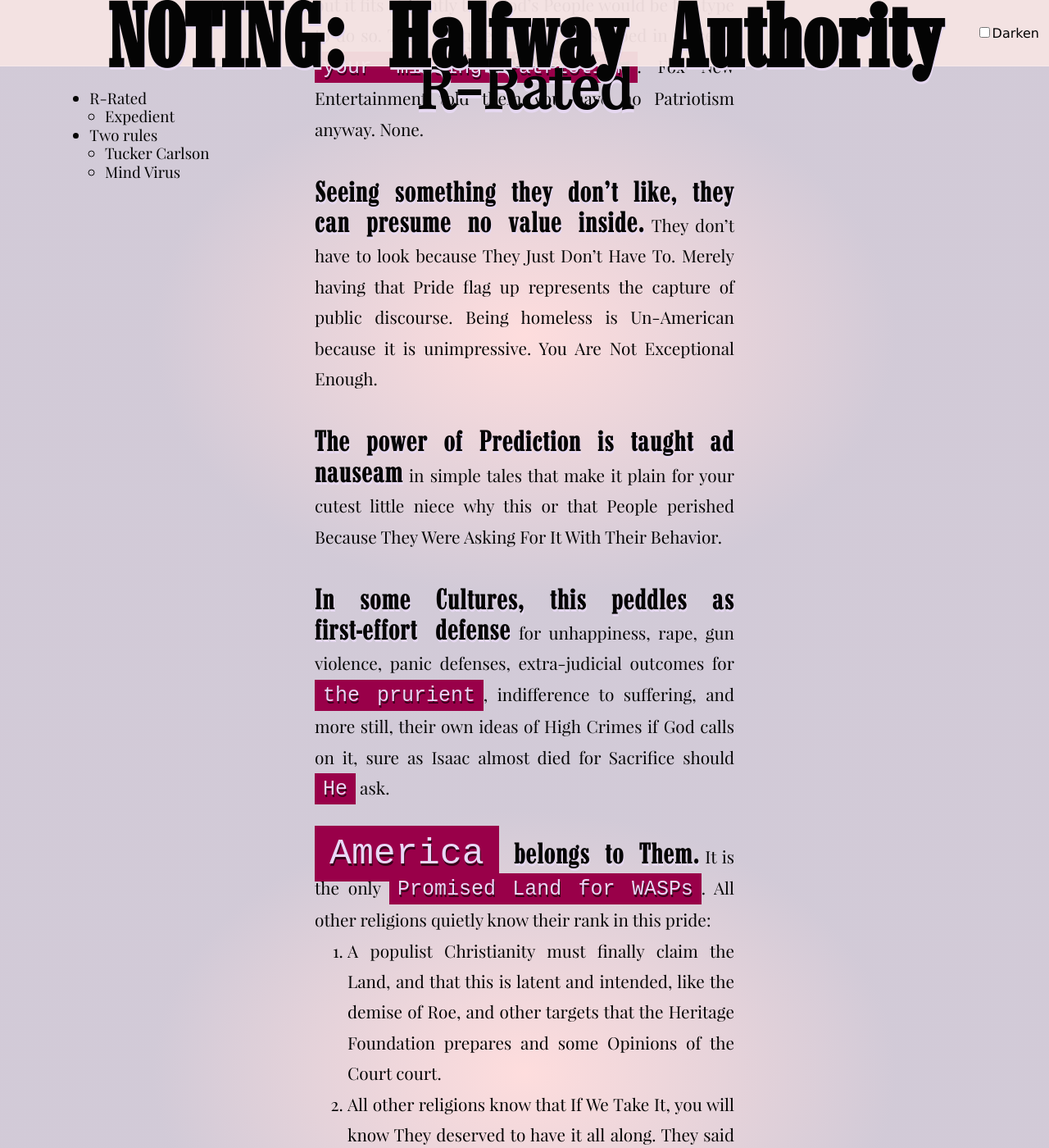
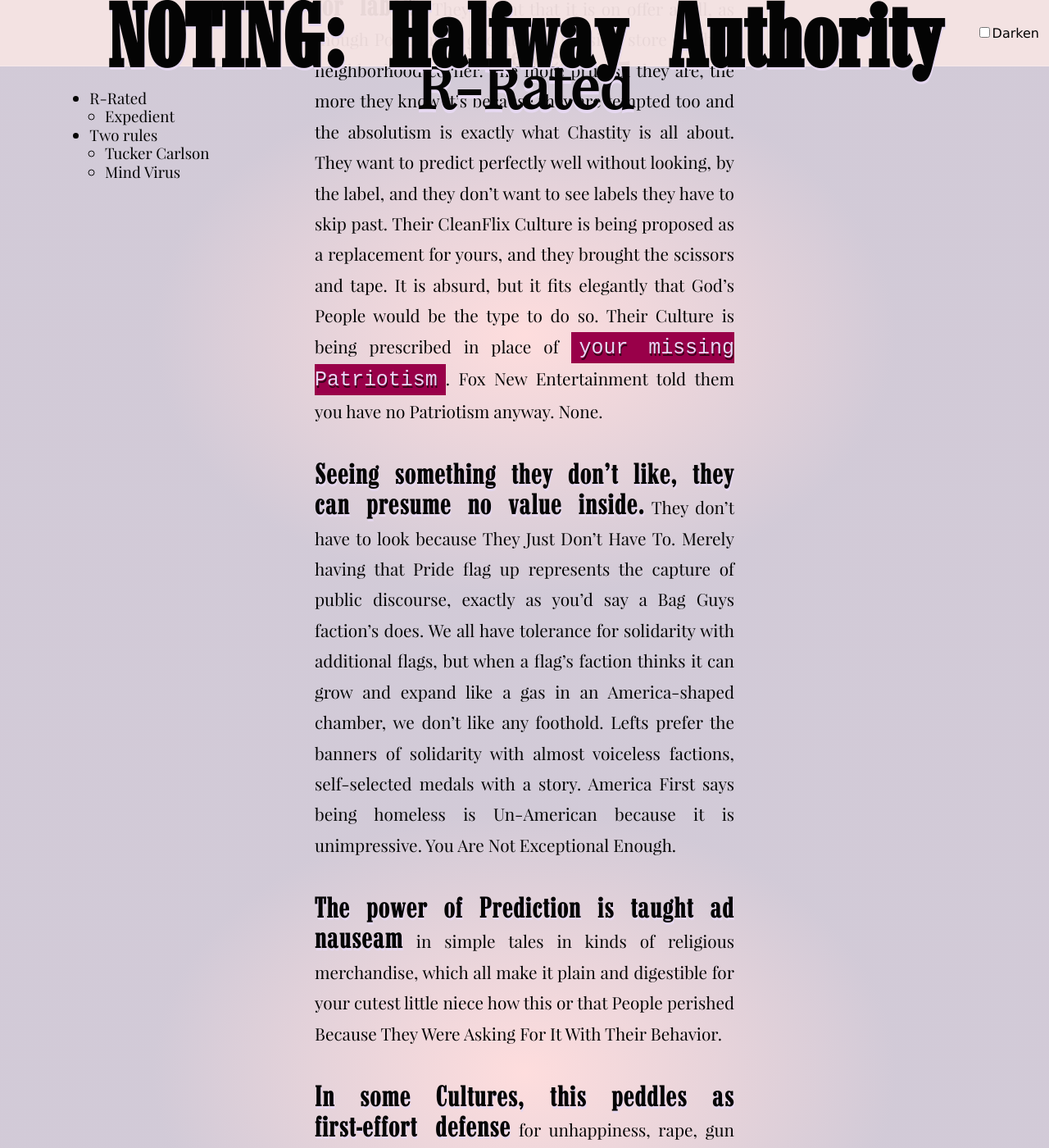
Before and after one commit to tiliv/antibody, a Jekyll site: the page built from docs/journal/autumn-Ryan-Halfway-Authority/index.md, in a window 1280 px wide and 1400 px high, scrolled down 11742 px. Shown: the whole window at 82% size. Built offline with Jekyll 4.4.1, drawn with Linux system fonts in a browser that asks for light colours; some of the changed text lies outside the part shown.

Commit message:
Clean up beginning

```diff
--- a/docs/journal/autumn-Ryan-Halfway-Authority/index.md
+++ b/docs/journal/autumn-Ryan-Halfway-Authority/index.md
@@ -47,9 +47,11 @@
 
 **"Giving it time" was precisely what `MAGA` made a success condition**, instead of yours. The Unitary Executive moves quickly because it has a spellbook of Lawfare prepared by The Heritage Foundation, far more than we get the privilege of knowing until it's deployed. The Unitary Executive has weaponized legal `Privilege` without recourse, using lawyers for task dispatchers. The time has passed, and they got what they needed time for. The quality of lawyers available to the Unitary Executive has increased now; as before, it has used time well against other measures of worth.
 
-**In this same time, `The Executive` Thwarted All Verdicts** by only asserting that `lawsuits were not allowed`, and that `the time for those had passed`. He no longer took questions about his claims back then, that the time for it was indeed `Now.` This Lawfare switch is the whole conclusion to the trick he started at the time you cite. He can make you go away just by not talking to you, and he knows you'll forget because he's capable of making sure with the list of things `his Government In Waiting prepared`. They know `Liberals are Weak. They won't do anything.` The zone is flooding.
+**In this same time, `The Executive` Thwarted All Verdicts** by only asserting that `lawsuits were not allowed`, and that `the time for those had passed`. He no longer took questions about his claims back then, that the time for it was indeed `Now.` This Lawfare switch is the whole conclusion to the trick he started at the time you cite. He can make you go away just by not talking to you, and he knows you'll forget because he's capable of making sure with the list of things `his Government In Waiting prepared`. They know `Liberals are Weak. They won't do anything.` The zone is flooding, so that you do nothing even while you do a tiny something.
 
-**The wind-driven Terms and Conditions placed upon the United States by a Unitary Executive** make certain that `No American Dream` is possible `but His`. The mantle of power sought enables that which was `Prepared by God for the Wise Leadership of His People`. He can go that far. He can go further `by contemplating it while you ignored Him`. His `retribution` will be `like God The Father's`. `He is God.` *`Did you think I called Donald Trump a pronoun?`*
+**They defined your too-big heart as a problem, and a way to control you indirectly.** You may be picking up toys while the angry adults do undescribable things out of focus. You won't know what they're doing while you toil. They don't care about the toys, but they know you do, and they're using it against you.
+
+**The wind-driven Terms and Conditions placed upon the United States by a Unitary Executive** make certain that `No American Dream` is possible `but His`. The mantle of power sought after enables that which was `Prepared by God for the Wise Leadership of His People`. He can go that far. He can go further `by contemplating it while you ignored Him`. His `retribution` will be `like God The Father's`. `He is God.` *`Did you think I called Donald Trump a pronoun?`*
 
 **The mass and sudden `conversion of the Wicked` is anticipated already.** Many false prophets believe they hold God's Original Authority, and the Unitary Executive listens with interest for novel ideas of worth. He gathered those most distant to you, `your "Others"` whom you provided no decency in policy or manners. The Executive was listening. The Executive made choirs for them, and they called Donald John Trump `a Prophet`.
 
@@ -67,19 +69,19 @@
 
 **Taught before that "people will say anything", I can indeed confirm** that People really will say anything. We are rationalization engines by design. Happiness fits better when the terms were rationalized by you personally. We rationalize by nature, and so You Should Expect It And Not Listen. It is the flimsy say-nothing defense of arguments that don't matter. Falling for the details of their Rationalization is the proximate point of them raising it. They can put complex debate to bed with a verse Held Up As A Meme. The given one is an excuse provided in full Faith of the Original, which they will not be able to explain. They are imperfect, they're just telling you that God's coming. It's not their fault when you're Unhappy.
 
-**"You're just angry" is not good enough for turning someone away** with a `You Have Your Answer.` Haters gonna `hate it if I take their Country from them` for a theological layup. If Those taking heart in `your eventual demise` and giving that time, is a good idea to you, you might have your head in the sand.
+**"You're just angry" is not good enough for turning someone away** with a `You Have Your Answer.` Haters gonna `hate it if I take their Country from them` for a theological layup. If Those taking heart in `your eventual demise`, if giving that time is a good idea to you, you might have your head in the sand.
 
 **Mass digital socialization has diversified our thoughts much faster** than most basically conservative People expected. Our cultural Lefts certainly know it: Hurry Up And Change For Us. Culture is supposed to change as fast as the rules say so, written or scrawled with sloppy precedent. Don't You Dare Unshake The Boat.
 
 **A Mormon could read the "R-Rated" heading moniker** and turn away promptly without reading a word, and take no thought in going on to describe what it "looks like" as though they have Qualified Immunity for what they whisper next. Their Job Is To Do Damage To You. Your credibility must not ever appear correct, so that it doesn't matter what you use your mouth to say. We see this in attacks on academics of all kinds, no matter how practical their industries are. They want to read the labels and know it's safe. They want a Disney movie that doesn't have A Gay, or Two Gays (which is literally worse).
 
-**Content-adverse adults are not satisfied for labels.** They resent that it is on offer at all, as though PornHub is operating a physical store on their neighborhood corner. The more prudish they are, the more they know it's because they are tempted too and the absolutism is exactly what Chastity is all about. They want to predict perfectly well without looking, by the label, and they don't want to see labels they have to skip past. Their CleanFlix Culture is being proposed as a replacement for yours, and they brought the scissors and tape. It is absurd, but it fits elegantly that God's People would be the type to do so. Their Culture is being prescribed in place of `your missing Patriotism`. Fox New Entertainment told them you have no Patriotism anyway. None.
+**Content-averse adults are not satisfied for labels.** They resent that it is on offer at all, as though PornHub is operating a physical store on their neighborhood corner. The more prudish they are, the more they know it's because they are tempted too and the absolutism is exactly what Chastity is all about. They want to predict perfectly well without looking, by the label, and they don't want to see labels they have to skip past. Their CleanFlix Culture is being proposed as a replacement for yours, and they brought the scissors and tape. It is absurd, but it fits elegantly that God's People would be the type to do so. Their Culture is being prescribed in place of `your missing Patriotism`. Fox New Entertainment told them you have no Patriotism anyway. None.
 
-**Seeing something they don't like, they can presume no value inside.** They don't have to look because They Just Don't Have To. Merely having that Pride flag up represents the capture of public discourse. Being homeless is Un-American because it is unimpressive. You Are Not Exceptional Enough.
+**Seeing something they don't like, they can presume no value inside.** They don't have to look because They Just Don't Have To. Merely having that Pride flag up represents the capture of public discourse, exactly as you'd say a Bag Guys faction's does. We all have tolerance for solidarity with additional flags, but when a flag's faction thinks it can grow and expand like a gas in an America-shaped chamber, we don't like any foothold. Lefts prefer the banners of solidarity with almost voiceless factions, self-selected medals with a story. America First says being homeless is Un-American because it is unimpressive. You Are Not Exceptional Enough.
 
-**The power of Prediction is taught ad nauseam** in simple tales that make it plain for your cutest little niece why this or that People perished Because They Were Asking For It With Their Behavior.
+**The power of Prediction is taught ad nauseam** in simple tales in kinds of religious merchandise, which all make it plain and digestible for your cutest little niece how this or that People perished Because They Were Asking For It With Their Behavior.
 
-**In some Cultures, this peddles as first-effort defense** for unhappiness, rape, gun violence, panic defenses, extra-judicial outcomes for `the prurient`, indifference to suffering, and more still, their own ideas of High Crimes if God calls on it, sure as Isaac almost died for Sacrifice should `He` ask.
+**In some Cultures, this peddles as first-effort defense** for unhappiness, rape, gun violence, panic defenses, extra-judicial outcomes for `the prurient`, indifference to suffering, and more still, their own ideas of High Crimes if God calls on it, sure as Isaac almost died for Sacrifice `should He ask`.
 
 **`America` belongs to Them.** It is the only `Promised Land for WASPs`. All other religions quietly know their rank in this pride:
 1. A populist Christianity must finally claim the Land, and that this is latent and intended, like the demise of Roe, and other targets that the Heritage Foundation prepares and some Opinions of the Court court.
```
Also changed, not shown: other parts of docs/journal/autumn-Ryan-Halfway-Authority/index.md (+1 -1 lines).
